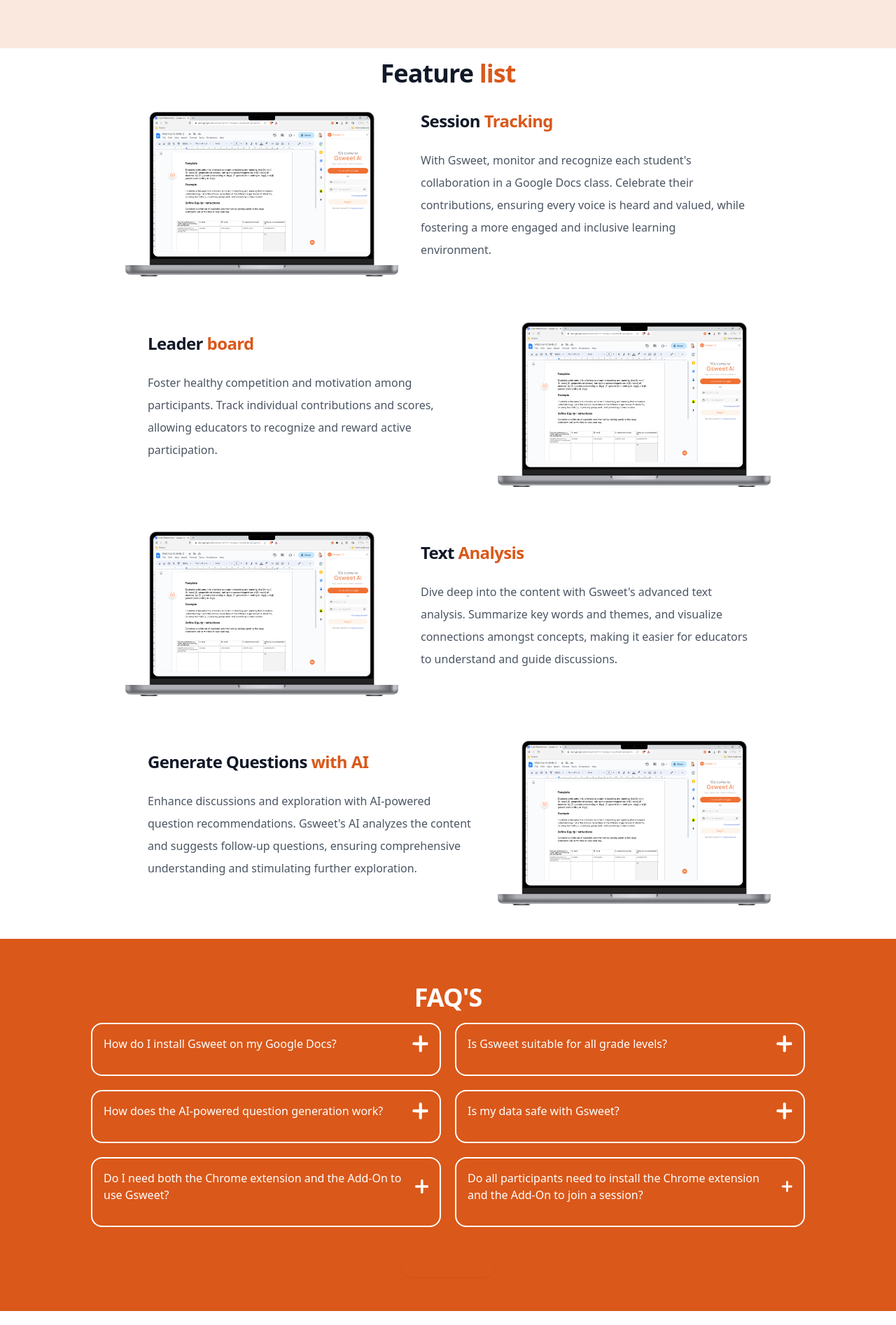
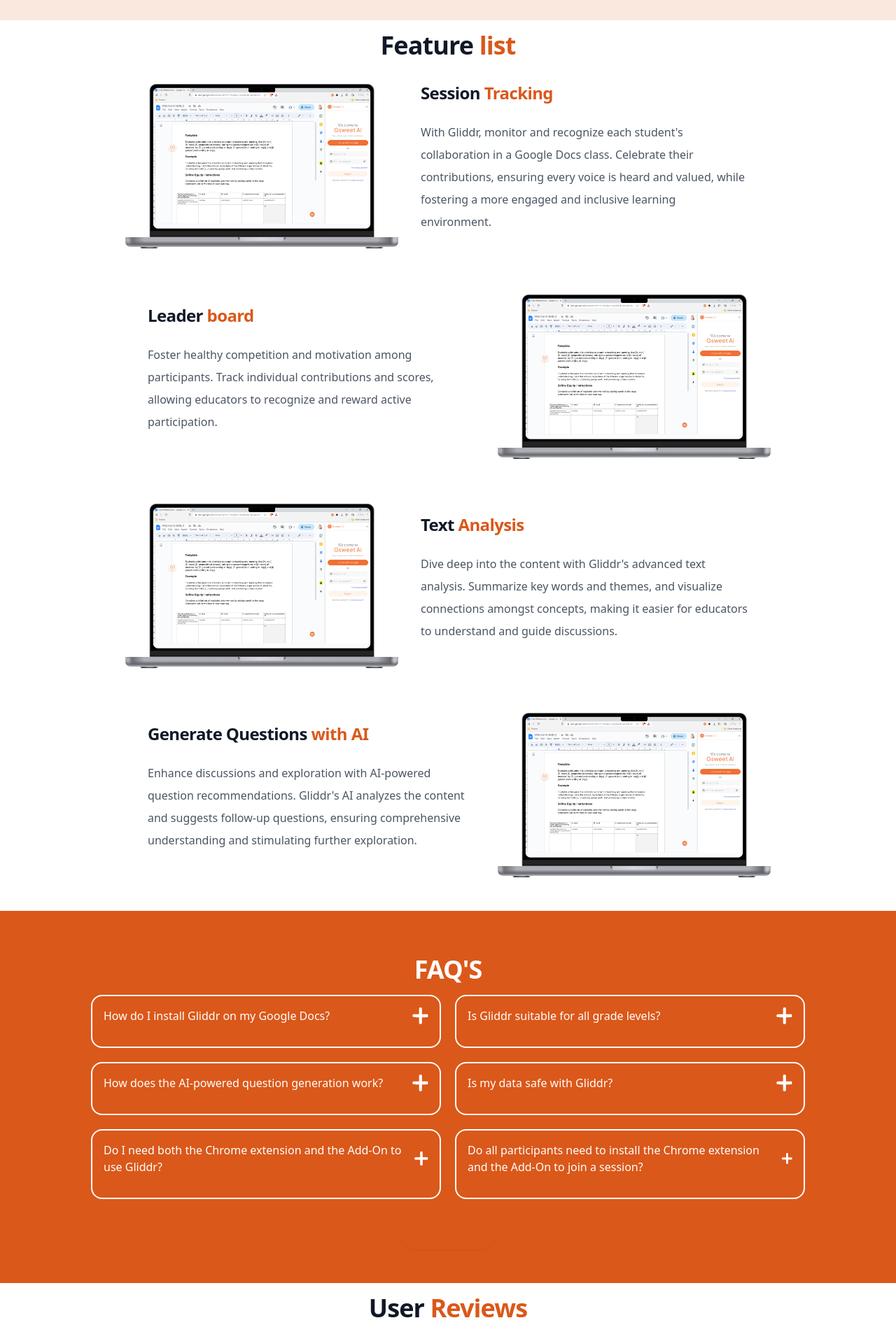
Before and after one commit to Set-Forget/gsweet-landing, a React (Vite) app: page / in a window 1280 px wide. Shown: the part 880-2774 px from the top of the page at 70% size. Built offline with nearby package versions, Linux system fonts and the light colour scheme.

Commit message:
change to gliddr

```diff
--- a/index.html
+++ b/index.html
@@ -4,7 +4,7 @@
     <meta charset="UTF-8" />
     <link rel="icon" type="image/svg+xml" href="dist/favicon.png" />
     <meta name="viewport" content="width=device-width, initial-scale=1.0" />
-    <title>Gsweet</title>
+    <title>Gliddr</title>
   </head>
   <body class="h-full">
     <div id="root" class="h-full flex flex-col box-border"></div>
--- a/src/components/FAQS/Faqs.jsx
+++ b/src/components/FAQS/Faqs.jsx
@@ -12,28 +12,28 @@
     let sectionClassList = "flex flex-wrap"
     let faqsArray = [
         {
-            question: "How do I install Gsweet on my Google Docs?",
-            answer: "To use Gsweet, you'll first need to install our Google Chrome extension. Once installed, you can then add Gsweet from the Google Docs Add-On store. After installation, log in through the extension to access all the features seamlessly within your Google Docs."
+            question: "How do I install Gliddr on my Google Docs?",
+            answer: "To use Gliddr, you'll first need to install our Google Chrome extension. Once installed, you can then add Gliddr from the Google Docs Add-On store. After installation, log in through the extension to access all the features seamlessly within your Google Docs."
         },
         {
-            question: "Is Gsweet suitable for all grade levels?",
-            answer: "Absolutely! Gsweet is designed to be versatile, catering to educators and students across various grade levels, making collaborative learning more effective and insightful."
+            question: "Is Gliddr suitable for all grade levels?",
+            answer: "Absolutely! Gliddr is designed to be versatile, catering to educators and students across various grade levels, making collaborative learning more effective and insightful."
         },
         {
             question: "How does the AI-powered question generation work?",
-            answer: "Gsweet's AI analyzes the content of the document and, based on the themes and keywords, suggests relevant follow-up questions to stimulate discussion and exploration"
+            answer: "Gliddr's AI analyzes the content of the document and, based on the themes and keywords, suggests relevant follow-up questions to stimulate discussion and exploration"
         },
         {
-            question: "Is my data safe with Gsweet?",
-            answer: "Data privacy is our top priority. Gsweet only analyzes the content for the features you use and does not store or share your data externally."
+            question: "Is my data safe with Gliddr?",
+            answer: "Data privacy is our top priority. Gliddr only analyzes the content for the features you use and does not store or share your data externally."
         },
         {
-            question: "Do I need both the Chrome extension and the Add-On to use Gsweet?",
-            answer: "Yes, to fully utilize Gsweet's features, users need to install both the Google Chrome extension and the Google Docs Add-On. This ensures a seamless and integrated experience within Google Docs."
+            question: "Do I need both the Chrome extension and the Add-On to use Gliddr?",
+            answer: "Yes, to fully utilize Gliddr's features, users need to install both the Google Chrome extension and the Google Docs Add-On. This ensures a seamless and integrated experience within Google Docs."
         },
         {
             question: "Do all participants need to install the Chrome extension and the Add-On to join a session?",
-            answer: "Yes, for a complete and integrated experience, all participants need to install both the Gsweet Google Chrome extension and the Google Docs Add-On. This ensures everyone can fully engage with all the features during a session."
+            answer: "Yes, for a complete and integrated experience, all participants need to install both the Gliddr Google Chrome extension and the Google Docs Add-On. This ensures everyone can fully engage with all the features during a session."
         },
     ]
     return (
--- a/src/components/FeatureList/featureList.jsx
+++ b/src/components/FeatureList/featureList.jsx
@@ -11,7 +11,7 @@
     const featureListData = [
         {title: "Session",
         spanTitle: "Tracking",
-        firstParagraph: "With Gsweet, monitor and recognize each student's collaboration in a Google Docs class. Celebrate their contributions, ensuring every voice is heard and valued, while fostering a more engaged and inclusive learning environment. ",
+        firstParagraph: "With Gliddr, monitor and recognize each student's collaboration in a Google Docs class. Celebrate their contributions, ensuring every voice is heard and valued, while fostering a more engaged and inclusive learning environment. ",
         secondParagraph: "  ",
         flexDirection: "flex-row"
         },
@@ -23,13 +23,13 @@
         },
         {title: "Text",
         spanTitle: "Analysis",
-        firstParagraph: "Dive deep into the content with Gsweet's advanced text analysis. Summarize key words and themes, and visualize connections amongst concepts, making it easier for educators to understand and guide discussions.",
+        firstParagraph: "Dive deep into the content with Gliddr's advanced text analysis. Summarize key words and themes, and visualize connections amongst concepts, making it easier for educators to understand and guide discussions.",
         secondParagraph: " ",
         flexDirection: "flex-row"
     },
         {title: "Generate Questions",
         spanTitle: "with AI",
-        firstParagraph: "Enhance discussions and exploration with AI-powered question recommendations. Gsweet's AI analyzes the content and suggests follow-up questions, ensuring comprehensive understanding and stimulating further exploration.",
+        firstParagraph: "Enhance discussions and exploration with AI-powered question recommendations. Gliddr's AI analyzes the content and suggests follow-up questions, ensuring comprehensive understanding and stimulating further exploration.",
         secondParagraph: " ",
         flexDirection: "flex-row-reverse"
 
--- a/src/components/GoogleDisclosure/GoogleDisclosure.jsx
+++ b/src/components/GoogleDisclosure/GoogleDisclosure.jsx
@@ -3,7 +3,7 @@
       <section id="home-section" className="wrapper-container">
         <h1 style={{ textAlign: 'center' }} id="text04"><span style={{color: "#009e53"}}>Google Disclosure</span></h1>
         <p className="style2">
-        Gsweet use and transfer of information received from Google APIs to any other app will adhere to <a href="https://developers.google.com/terms/api-services-user-data-policy" target="_blank" rel="noreferrer">Google API Services User Data Policy</a>, including the Limited Use requirements.
+        Gliddr use and transfer of information received from Google APIs to any other app will adhere to <a href="https://developers.google.com/terms/api-services-user-data-policy" target="_blank" rel="noreferrer">Google API Services User Data Policy</a>, including the Limited Use requirements.
         </p>
       </section>
     );
--- a/src/components/Hero/hero.jsx
+++ b/src/components/Hero/hero.jsx
@@ -12,7 +12,7 @@
       <div className="px-6 py-24 sm:px-6 sm:py-32 lg:px-8">
         <div className="mx-auto max-w-2xl text-center">
           <h1 className="text-3xl font-bold tracking-tight text-gray-900 sm:text-4xl">
-          Enhance Digital Classrooms with <span className='text-[#DA581A]'>Gsweet</span>
+          Enhance Digital Classrooms with <span className='text-[#DA581A]'>Gliddr</span>
           </h1>
           <p className="mx-auto mt-6 max-w-xl text-lg leading-8 text-gray-600">
             Elevate your Google Docs teaching experience, turning every document into a dynamic learning space.
--- a/src/components/UserReviews/userReviews.jsx
+++ b/src/components/UserReviews/userReviews.jsx
@@ -14,14 +14,14 @@
             textColor : "black",
             url: imgSarah,
             name: "Ms. Sarah Thompson, High School Teacher",
-            review: "Gsweet has transformed my classroom experience. Now, I can easily track each student's participation and guide our discussions more effectively. A game-changer for online learning!"
+            review: "Gliddr has transformed my classroom experience. Now, I can easily track each student's participation and guide our discussions more effectively. A game-changer for online learning!"
         },
         {
             cardColor: "[#DA581A]",
             textColor : "white",
             url: imgElena,
             name: "Elena Rodriguez, Tutor",
-            review: "Text analysis saves me so much time. I can quickly grasp the main themes of our discussions and ensure we cover all essential points. Highly recommend Gsweet to all educators!"
+            review: "Text analysis saves me so much time. I can quickly grasp the main themes of our discussions and ensure we cover all essential points. Highly recommend Gliddr to all educators!"
 
         },
         {
@@ -43,7 +43,7 @@
             </div>
         <div className='bg-[#FAE7DE] flex flex-col justify-center items-center p-8 rounded-lg w-5/6 my-12'>
         <h2 className="text-3xl font-bold tracking-tight text-gray-900 sm:text-4xl text-center">
-        Unleash the Full Potential of Google Docs with Gsweet.
+        Unleash the Full Potential of Google Docs with Gliddr.
         </h2>
         <p className="mx-auto my-6 max-w-xl text-lg leading-8 text-black-600">
         Pay once and Launch as many as needed.          </p>
```
Also changed, not shown: src/components/privacyPolicy/privacyPolicy.jsx (+8 -8 lines), src/components/termsAndConditions/termsAndConditions.jsx (+15 -15 lines), 1 other file (tests, documents, lock files or other folders).
